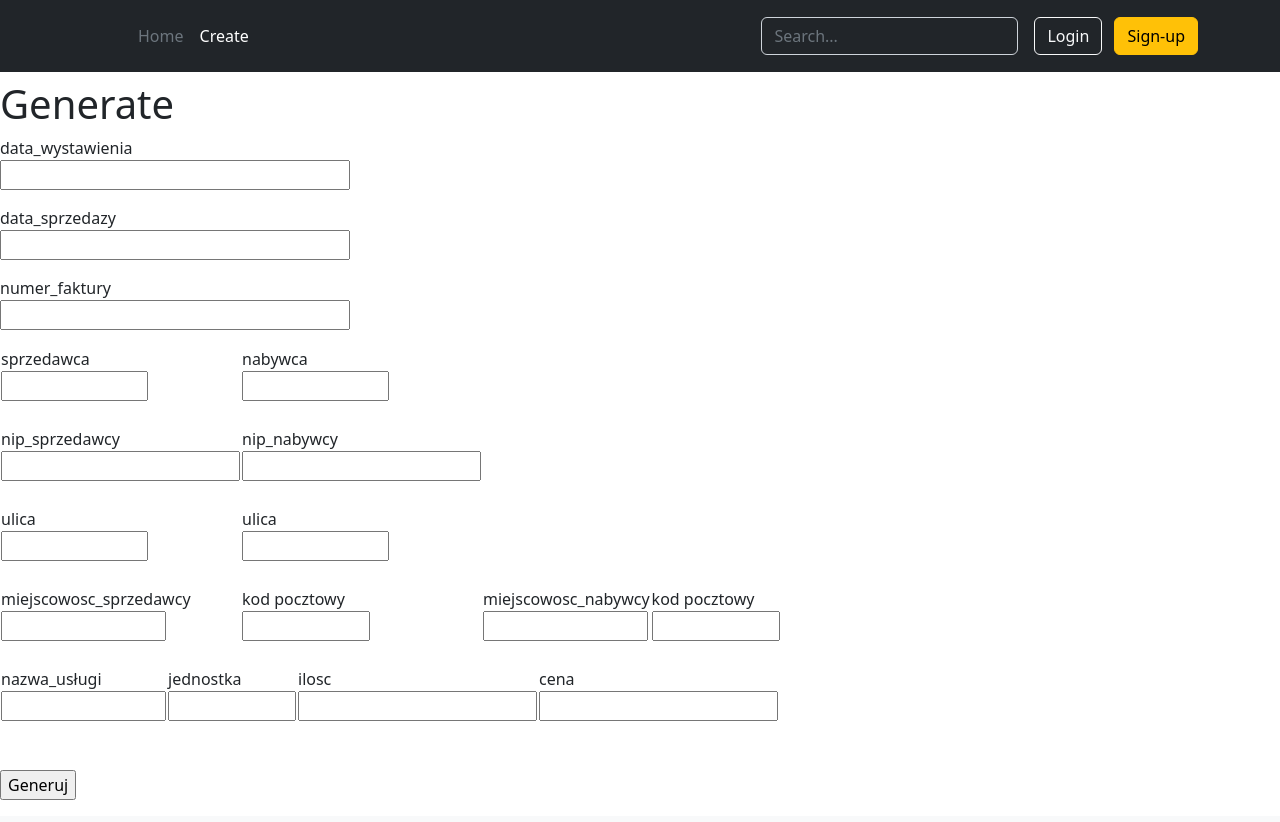
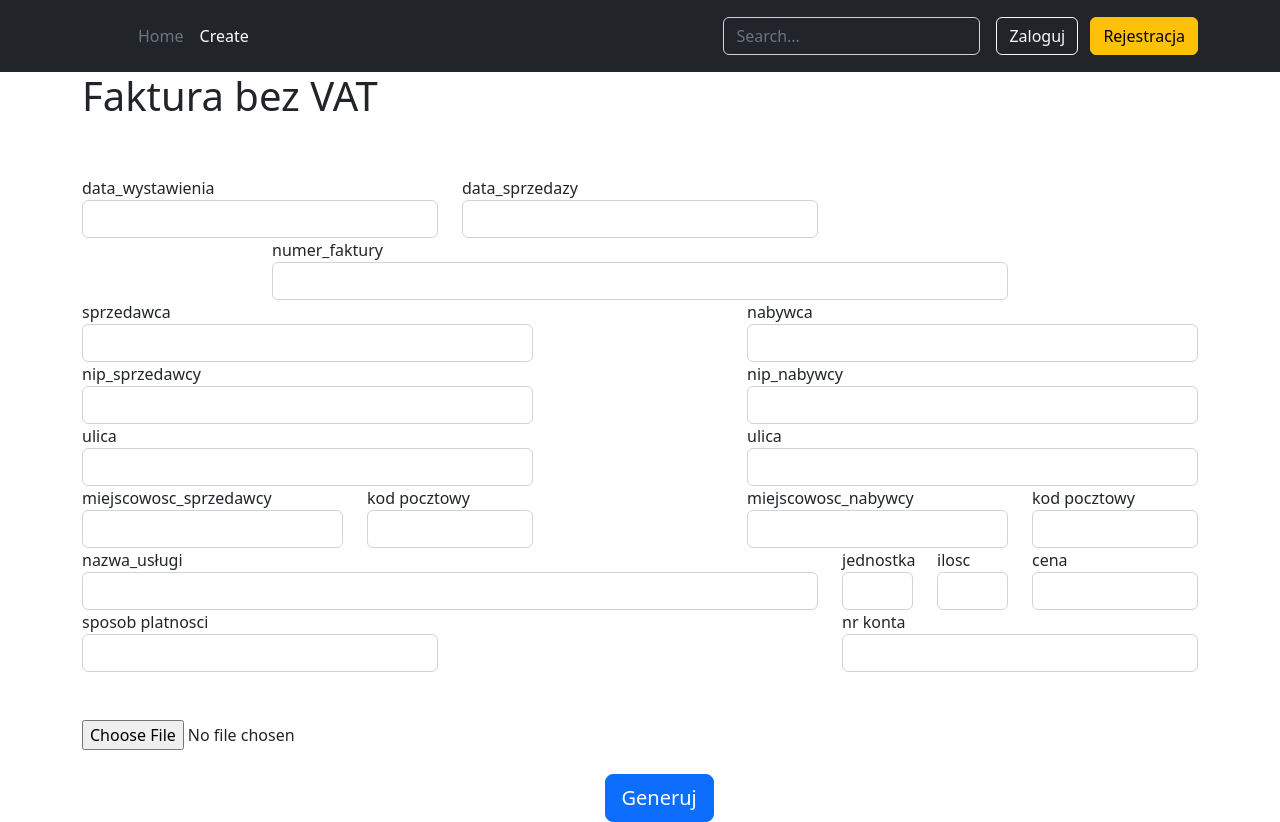
Before and after one commit to LewandowskiR/InvoiceHelper, a Flask app: page /create in a window 1280 px wide. Before the commit the page ends 800 px from the top, so only its background shows below. Run offline with Flask 2, Linux system fonts and the light colour scheme; some libraries are stand-ins or nearby versions.

Commit message:
added image upload and invoice list generating for profiles

```diff
--- a/main.py
+++ b/main.py
@@ -1,6 +1,6 @@
 # -*- coding: utf-8 -*-
 from website import create_app, db
-from website.models import User
+from website.models import User, Invoice
 
 
 app = create_app()
@@ -8,7 +8,7 @@ app = create_app()
 
 @app.shell_context_processor
 def make_shell_context():
-    return {'db': db, 'User': User}
+    return {'db': db, 'User': User, 'Invoice': Invoice}
 
 if __name__ == '__main__':
     app.run(debug=True)
--- a/website/forms.py
+++ b/website/forms.py
@@ -1,13 +1,13 @@
 from flask_wtf import FlaskForm
-from wtforms import StringField, PasswordField, BooleanField, SubmitField, IntegerField
-from wtforms.validators import ValidationError, DataRequired, Email, EqualTo
+from wtforms import StringField, PasswordField, BooleanField, SubmitField, IntegerField, FileField
+from wtforms.validators import ValidationError, DataRequired, Email, EqualTo, Optional
 from .models import User
 
 class LoginForm(FlaskForm):
-    username = StringField('Username', validators=[DataRequired()])
-    password = PasswordField('Password', validators=[DataRequired()])
-    remember_me = BooleanField('Remember Me')
-    submit = SubmitField('Sign In')
+    username = StringField('Nazwa Użytkownika', validators=[DataRequired()])
+    password = PasswordField('Hasło', validators=[DataRequired()])
+    remember_me = BooleanField('Zapamiętaj mnie')
+    submit = SubmitField('Zaloguj')
 
 
 class BasicInvoiceForm(FlaskForm):
@@ -32,22 +32,27 @@ class BasicInvoiceForm(FlaskForm):
     ilosc = IntegerField('ilosc')
     cena = IntegerField('cena')
 
+    platnosc = StringField('sposob platnosci')
+    nr_konta = IntegerField('nr konta')
+
+    file = FileField('file', validators=[Optional()])
+
     submit = SubmitField('Generuj')
 
 class RegistrationForm(FlaskForm):
-    username = StringField('Username', validators=[DataRequired()])
+    username = StringField('Nazwa Użytkownika', validators=[DataRequired()])
     email = StringField('Email', validators=[DataRequired(), Email()])
-    password = PasswordField('Password', validators=[DataRequired()])
+    password = PasswordField('Hasło', validators=[DataRequired()])
     password2 = PasswordField(
-        'Repeat Password', validators=[DataRequired(), EqualTo('password')])
-    submit = SubmitField('Register')
+        'Powtórz Hasło', validators=[DataRequired(), EqualTo('password')])
+    submit = SubmitField('Zarejestruj')
 
     def validate_username(self, username):
         user = User.query.filter_by(username=username.data).first()
         if user is not None:
-            raise ValidationError('Please use a different username.')
+            raise ValidationError('Nazwa uzytkownika zajęta.')
 
     def validate_email(self, email):
         user = User.query.filter_by(email=email.data).first()
         if user is not None:
-            raise ValidationError('Please use a different email address.')
+            raise ValidationError('Adres e-mail jest już wykorzystany.')
--- a/website/templates/base.html
+++ b/website/templates/base.html
@@ -28,11 +28,16 @@
 
                 <div class="text-end">
                   {% if current_user.is_anonymous %}
-                  <a href="/login" class="btn btn-outline-light me-2" id= "login">Login</a>
+                  <a href="/login" class="btn btn-outline-light me-2" id= "login">Zaloguj</a>
                   {% else %}
-                  <a href="/logout" class="btn btn-outline-light me-2" id= "logout">Logout</a>
+                  <a href="/logout" class="btn btn-outline-light me-2" id= "logout">Wyloguj</a>
                   {% endif %}
-                  <a href="/sign_up" class="btn btn-warning" id= "register">Sign-up</a>
+
+                  {% if current_user.is_anonymous %}
+                  <a href="/sign_up" class="btn btn-warning" id= "register">Rejestracja</a>
+                  {% else %}
+                  <a href="{{ url_for('views.user', username=current_user.username) }}" class="btn btn-warning" id= "register">Profil</a>
+                  {% endif %}
                 </div>
               </div>
             </div>
@@ -40,7 +45,10 @@
 
 
 
-    <h2>{% block content %}...{% endblock %}</h2>
+        {% block content %}
+            <h2>...</h2>
+        {% endblock %}
+
     <script src="https://cdn.jsdelivr.net/npm/bootstrap@5.2.0-beta1/dist/js/bootstrap.bundle.min.js" integrity="sha384-pprn3073KE6tl6bjs2QrFaJGz5/SUsLqktiwsUTF55Jfv3qYSDhgCecCxMW52nD2" crossorigin="anonymous"></script>
 
     </body>
--- a/website/templates/create.html
+++ b/website/templates/create.html
@@ -1,169 +1,127 @@
 {% extends "base.html" %}
 {% block title %}Generator faktur{% endblock %}
-<!--
-    <h1>Generate</h1>
 
-    <form action="" method="post" novalidate>
+{% block content %}
+<div class="container">
+    <h1 class="col-8">Faktura bez VAT</h1><br><br>
+</div>
+<div class="container">
+    <form action="" method="post" enctype="multipart/form-data" novalidate>
         {{ form.hidden_tag() }}
-        <p>
+        <div class="row">
+            <div class="col-4">
+                {{ form.data_wystawienia.label }}<br>
+                {{ form.data_wystawienia( class="form-control") }}
+            </div>
+            <div class="col-4">
+                {{ form.data_sprzedazy.label }}<br>
+                {{ form.data_sprzedazy( class="form-control") }}
+            </div>
+        </div>
+        <div class="row justify-content-center">
+            <div class="col-8">
                 {{ form.numer_faktury.label }}<br>
-            {{ form.numer_faktury(size=32) }}
-        </p>
-        <p>
-            {{ form.data_wystawienia.label }}<br>
-            {{ form.data_wystawienia(size=32) }}
-        </p>
-        <p>
-            {{ form.data_sprzedaży.label }}<br>
-            {{ form.data_sprzedaży(size=32) }}
-        </p>
-        <p>
+                {{ form.numer_faktury( class="form-control") }}
+            </div>
+        </div>
+
+        <div class="row">
+            <div class="col-5">
                 {{ form.sprzedawca.label }}<br>
-            {{ form.sprzedawca(size=32) }}
-        </p>
-        <p>
+                {{ form.sprzedawca( class="form-control") }}
+            </div>
+            <div class="col-2">
+            </div>
+            <div class="col-5">
+                {{ form.nabywca.label }}<br>
+                {{ form.nabywca( class="form-control") }}
+            </div>
+        </div>
+
+        <div class="row">
+            <div class="col-5">
                 {{ form.nip_sprzedawcy.label }}<br>
-            {{ form.nip_sprzedawcy(size=32) }}
-        </p>
-        <p>
+                {{ form.nip_sprzedawcy( class="form-control") }}
+            </div>
+            <div class="col-2">
+            </div>
+            <div class="col-5">
+                {{ form.nip_nabywcy.label }}<br>
+                {{ form.nip_nabywcy( class="form-control") }}
+            </div>
+        </div>
+
+        <div class="row">
+            <div class="col-5">
+                {{ form.ulica_sprzedawcy.label }}<br>
+                {{ form.ulica_sprzedawcy( class="form-control") }}
+            </div>
+            <div class="col-2">
+            </div>
+            <div class="col-5">
+                {{ form.ulica_nabywcy.label }}<br>
+                {{ form.ulica_nabywcy( class="form-control") }}
+            </div>
+        </div>
+
+        <div class="row">
+            <div class="col-3">
                 {{ form.miejscowosc_sprzedawcy.label }}<br>
-            {{ form.miejscowosc_sprzedawcy(size=32) }}
-        </p>
-        <p>
-            {{ form.ulica_sprzedawcy.label }}<br>
-            {{ form.ulica_sprzedawcy(size=32) }}
-        </p>
-        <p>
+                {{ form.miejscowosc_sprzedawcy( class="form-control") }}
+            </div>
+            <div class="col-2">
                 {{ form.kod_pocztowy_sprzedawcy.label }}<br>
-            {{ form.kod_pocztowy_sprzedawcy(size=32) }}
-        </p>
-        <p>
-            {{ form.nabywca.label }}<br>
-            {{ form.nabywca(size=32) }}
-        </p>
-        <p>
-            {{ form.nip_nabywcy.label }}<br>
-            {{ form.nip_nabywcy(size=32) }}
-        </p>
-        <p>
+                {{ form.kod_pocztowy_sprzedawcy( class="form-control") }}
+            </div>
+            <div class="col-2">
+            </div>
+            <div class="col-3">
                 {{ form.miejscowosc_nabywcy.label }}<br>
-            {{ form.miejscowosc_nabywcy(size=32) }}
-        </p>
-        <p>
-            {{ form.ulica_nabywcy.label }}<br>
-            {{ form.ulica_nabywcy(size=32) }}
-        </p>
-        <p>
+                {{ form.miejscowosc_nabywcy( class="form-control") }}
+            </div>
+            <div class="col-2">
                 {{ form.kod_pocztowy_nabywcy.label }}<br>
-            {{ form.kod_pocztowy_nabywcy(size=32) }}
-        </p>
-        <p>
+                {{ form.kod_pocztowy_nabywcy( class="form-control") }}
+            </div>
+        </div>
+        <div class="row">
+            <div class="col-8">
                 {{ form.nazwa_usługi.label }}<br>
-            {{ form.nazwa_usługi(size=32) }}
-        </p>
-        <p>
+                {{ form.nazwa_usługi( class="form-control") }}
+            </div>
+            <div class="col-1">
                 {{ form.jednostka.label }}<br>
-            {{ form.jednostka(size=32) }}
-        </p>
-        <p>
+                {{ form.jednostka( class="form-control") }}
+            </div>
+            <div class="col-1">
                 {{ form.ilosc.label }}<br>
-            {{ form.ilosc(size=32) }}
-        </p>
-        <p>
+                {{ form.ilosc( class="form-control") }}
+            </div>
+            <div class="col-2">
                 {{ form.cena.label }}<br>
-            {{ form.cena(size=32) }}
-        </p>
-        <p>{{ form.submit() }}</p>
+                {{ form.cena( class="form-control") }}
+            </div>
+        </div>
+        <div class="row">
+            <div class="col-4">
+                {{ form.platnosc.label }}<br>
+                {{ form.platnosc( class="form-control") }}
+            </div>
+            <div class="col-4">
+            </div>
+            <div class="col-4">
+                {{ form.nr_konta.label }}<br>
+                {{ form.nr_konta( class="form-control") }}
+            </div>
+        </div>
+        <br><br>
+            <!--<input type= file name= file novaliate>-->
+            {{ form.file }}
+        <br><br>
+        <div class="row justify-content-center">
+            <div class="col-1">{{ form.submit( class="btn btn-primary btn-lg") }}</div>
+        </div>
+
     </form>
--->
-{% block content %}
-    <h1>Generate</h1>
-
-    <form action="" method="post" novalidate>
-        {{ form.hidden_tag() }}
-        <p>
-            {{ form.data_wystawienia.label }}<br>
-            {{ form.data_wystawienia(size=32) }}
-        </p>
-        <p>
-            {{ form.data_sprzedazy.label }}<br>
-            {{ form.data_sprzedazy(size=32) }}
-        </p>
-        <p>
-            {{ form.numer_faktury.label }}<br>
-            {{ form.numer_faktury(size=32) }}
-        </p>
-        <table>
-            <tr>
-                <td>
-                    {{ form.sprzedawca.label }}<br>
-                    {{ form.sprzedawca(size=10) }}<br><br>
-                </td>
-                <td>
-                    {{ form.nabywca.label }}<br>
-                    {{ form.nabywca(size=10) }}<br><br>
-                </td>
-            </tr>
-            <tr>
-                <td>
-                    {{ form.nip_sprzedawcy.label }}<br>
-                    {{ form.nip_sprzedawcy(size=10) }}<br><br>
-                </td>
-                <td>
-                    {{ form.nip_nabywcy.label }}<br>
-                    {{ form.nip_nabywcy(size=10) }}<br><br>
-                </td>
-            </tr>
-            <tr>
-                <td>
-                    {{ form.ulica_sprzedawcy.label }}<br>
-                    {{ form.ulica_sprzedawcy(size=10) }}<br><br>
-                </td>
-                <td>
-                    {{ form.ulica_nabywcy.label }}<br>
-                    {{ form.ulica_nabywcy(size=10) }}<br><br>
-                </td>
-            </tr>
-            <tr>
-                <td>
-                    {{ form.miejscowosc_sprzedawcy.label }}<br>
-                    {{ form.miejscowosc_sprzedawcy(size=12) }}<br><br>
-                </td>
-                <td>
-                    {{ form.kod_pocztowy_sprzedawcy.label }}<br>
-                    {{ form.kod_pocztowy_sprzedawcy(size=8) }}<br><br>
-                </td>
-                <td>
-                    {{ form.miejscowosc_nabywcy.label }}<br>
-                    {{ form.miejscowosc_nabywcy(size=12) }}<br><br>
-                </td>
-                <td>
-                    {{ form.kod_pocztowy_nabywcy.label }}<br>
-                    {{ form.kod_pocztowy_nabywcy(size=8) }}<br><br>
-                </td>
-            </tr>
-        </table>
-        <table>
-            <tr>
-                <td>
-                    {{ form.nazwa_usługi.label }}<br>
-                    {{ form.nazwa_usługi(size=12) }}
-                </td>
-                <td>
-                    {{ form.jednostka.label }}<br>
-                    {{ form.jednostka(size=8) }}
-                </td>
-                <td>
-                    {{ form.ilosc.label }}<br>
-                    {{ form.ilosc(size=8) }}
-                </td>
-                <td>
-                    {{ form.cena.label }}<br>
-                    {{ form.cena(size=8) }}
-                </td>
-            </tr>
-        </table>
-        <br><br>
-        <p>{{ form.submit() }}</p>
-    </form>
+</div>
 {% endblock %}
--- a/website/views.py
+++ b/website/views.py
@@ -1,10 +1,12 @@
 # -*- coding: utf-8 -*-
-from flask import Blueprint, render_template, redirect, send_from_directory, request, url_for
-from flask_login import current_user, login_user, logout_user
-from .models import User
+from flask import Blueprint, render_template, redirect, send_from_directory, request, url_for, flash
+from flask_login import current_user, login_user, logout_user, login_required
+from .models import User, Invoice
 from .forms import LoginForm, BasicInvoiceForm, RegistrationForm
 from .pdfgenerator import BasicInvoiceGenerate
-from . import db
+from . import db, allowed_file
+from werkzeug.utils import secure_filename
+import os
 
 
 views = Blueprint('views', __name__)
@@ -17,30 +19,41 @@ def home():
 def createInvoice():
     form = BasicInvoiceForm()
     if form.validate_on_submit():
-        formdata = {
-            "data_wystawienia": form.data_wystawienia.data,
-            "data_sprzedazy": form.data_sprzedazy.data,
-            "sprzedawca": form.sprzedawca.data,
-            "nabywca": form.nabywca.data,
-            "nip_sprzedawcy": form.nip_sprzedawcy.data,
-            "nip_nabywcy": form.nip_nabywcy.data,
-            "ulica_sprzedawcy": form.ulica_sprzedawcy.data,
-            "ulica_nabywcy": form.ulica_nabywcy.data,
-            "miejscowosc_sprzedawcy": form.miejscowosc_sprzedawcy.data,
-            "miejscowosc_nabywcy": form.miejscowosc_nabywcy.data,
-            "kod_sprzedawcy": form.kod_pocztowy_sprzedawcy.data,
-            "kod_nabywcy": form.kod_pocztowy_nabywcy.data,
-            "numer_faktury": form.numer_faktury.data,
-            "nazwa_uslugi": form.nazwa_usługi.data,
-            "jednostka": form.jednostka.data,
-            "ilosc": form.ilosc.data,
-            "cena": form.cena.data
-            }
-        BasicInvoiceGenerate(formdata)
+        #if 'file' in request.files:
+        file = request.files['file']
+        if file.filename == '':
+            basedir = os.path.abspath(os.path.dirname(__file__))
+            imageloc = f'{basedir}/static/invoiceimg.png'
+            BasicInvoiceGenerate(request.form, imageloc)
+        if file and allowed_file(file.filename):
+            filename = secure_filename(file.filename)
+            basedir = os.path.abspath(os.path.dirname(__file__))
+            imageloc = f'{basedir}/static/uploads/{filename}'
+            file.save(imageloc)
+            BasicInvoiceGenerate(request.form, imageloc)
+            os.remove(imageloc)
         directory = 'static/'
-        filename = 'tuto1.pdf'
+        filename = 'invoice1.pdf'
+
+        #Adding Invoice to the database
+
+        if not current_user.is_anonymous:
+            invoice = Invoice(
+                numer_faktury=form.numer_faktury.data,
+                sprzedawca = form.sprzedawca.data,
+                nip_sprzedawcy = form.nip_sprzedawcy.data,
+                nabywca = form.nabywca.data,
+                nip_nabywcy=form.nip_nabywcy.data,
+                creator = current_user
+                )
+            db.session.add(invoice)
+            db.session.commit()
+
         return send_from_directory(directory, filename)
+    print("not validated")
     return render_template("create.html", form=form)
+
+
 
 @views.route('/login', methods=['GET', 'POST'])
 def login():
@@ -72,3 +85,10 @@ def registration():
         db.session.commit()
         return redirect(url_for('views.login'))
     return render_template('register.html', title='Rejestracja', form=form)
+
+@views.route('/user/<username>')
+@login_required
+def user(username):
+    user = User.query.filter_by(username=username).first_or_404()
+    invoices = Invoice.query.filter_by(user_id = current_user.id)
+    return render_template('user.html', user=user, invoices=invoices)
```
Also changed, not shown: migrations/versions/cde07af54f5c_invoices_table.py (added, +42 -0 lines), website/__init__.py (+11 -1 lines), website/models.py (+18 -0 lines), website/pdfgenerator.py (+99 -16 lines), website/templates/_invoice.html (added, +24 -0 lines), website/templates/login.html (+17 -8 lines), website/templates/register.html (+15 -7 lines), website/templates/user.html (added, +19 -0 lines), .spyproject/config/workspace.ini, website/app.db, website/static/invoiceimg.png (added), website/static/uploads/1st_try.png (added), 3 other files. Lines whose indentation alone changed are shown as unchanged.
